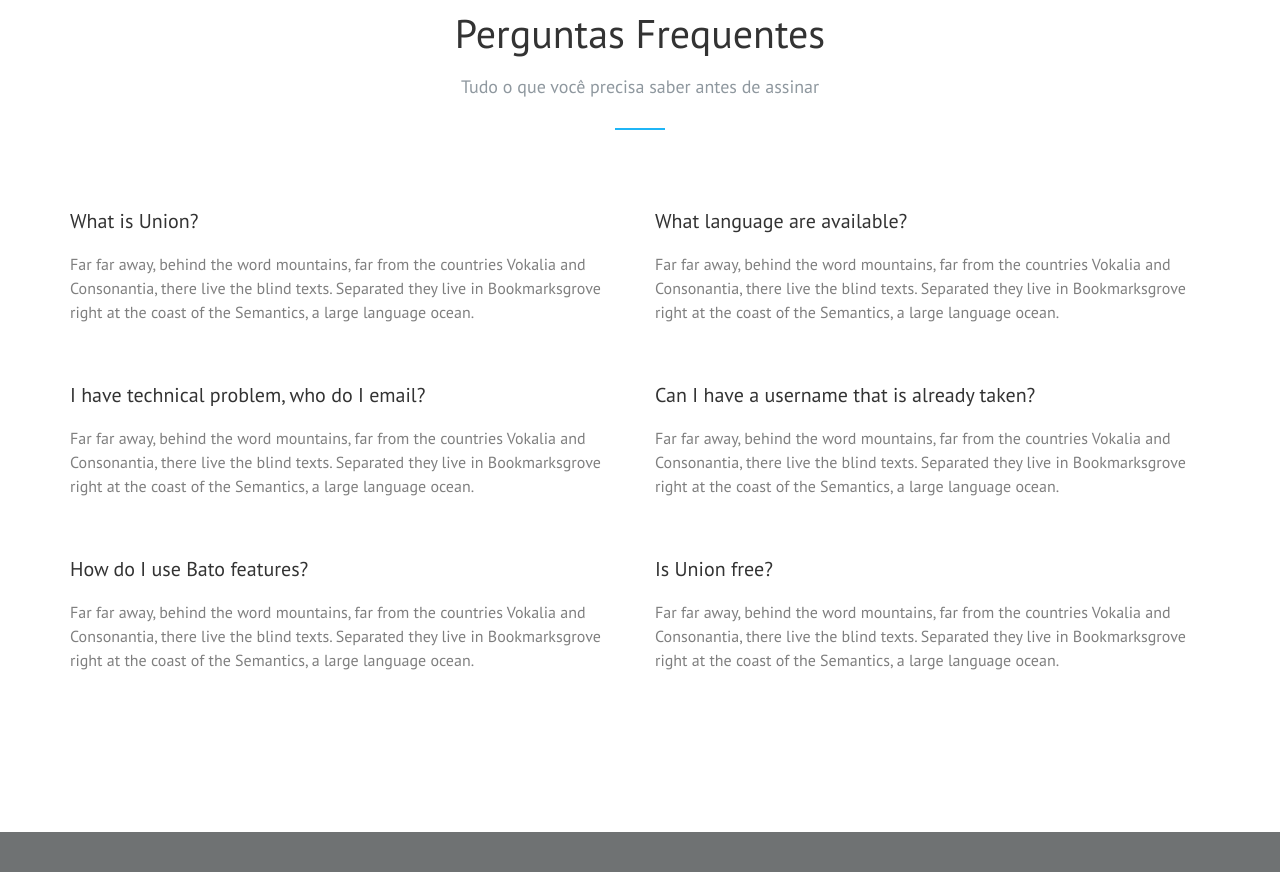
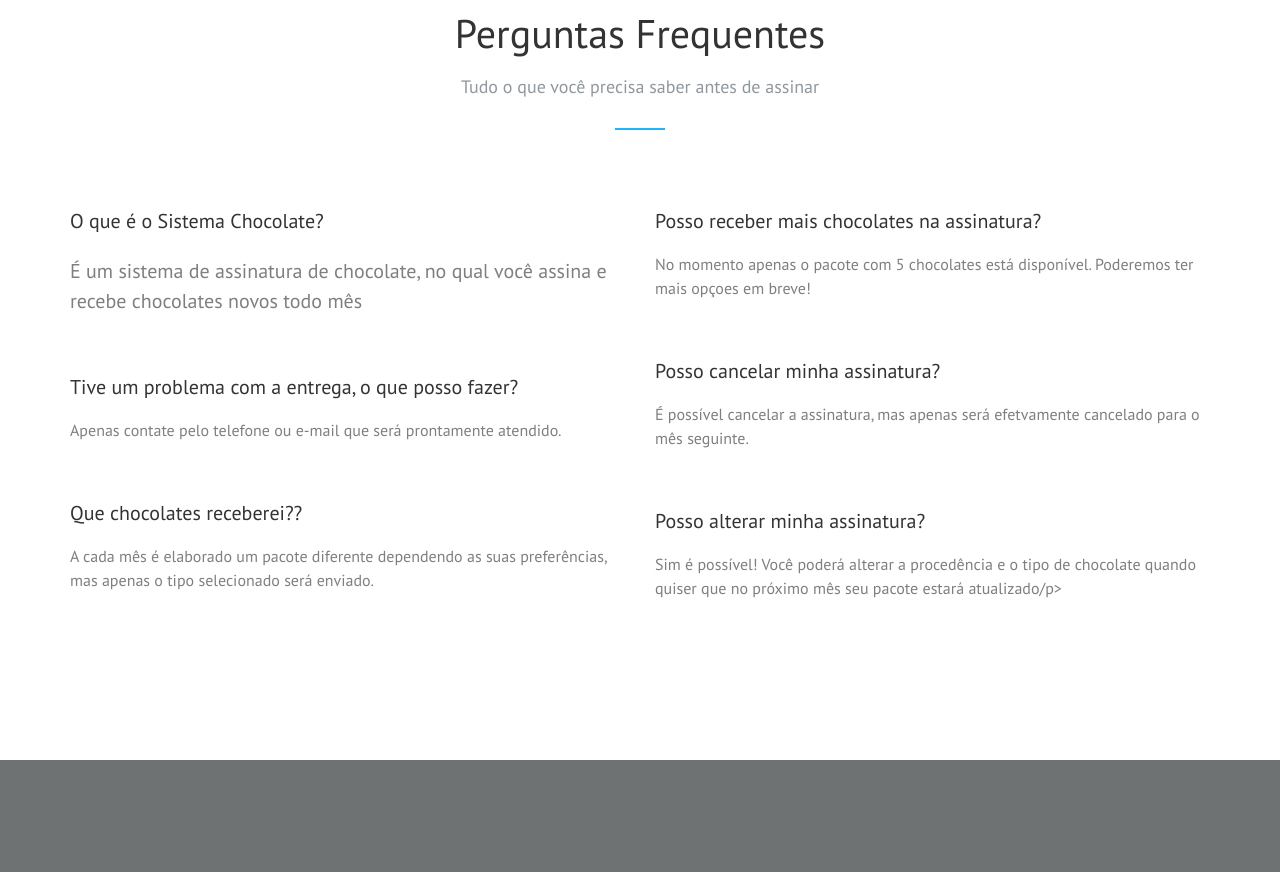
Before and after one commit to tiagoguy/chocolate, a plain HTML site: page chocolate/chocolate-tc-index/union4/index.html in a window 1280 px wide. Shown: the part 5708-6580 px from the top of the page. Drawn offline with Linux system fonts and the light colour scheme; files whose address does not match are found by name.

Commit message:
Update index.html

```diff
--- a/chocolate/chocolate-tc-index/union4/index.html
+++ b/chocolate/chocolate-tc-index/union4/index.html
@@ -387,31 +387,31 @@
 				<div class="row">
 					<div class="col-md-6">
 						<div class="box-faq to-animate-2">
-							<h3>What is Union?</h3>
-							<p>Far far away, behind the word mountains, far from the countries Vokalia and Consonantia, there live the blind texts. Separated they live in Bookmarksgrove right at the coast of the Semantics, a large language ocean.</p>
+							<h3>O que é o Sistema Chocolate?</h3>
+							<p></p>É um sistema de assinatura de chocolate, no qual você assina e recebe chocolates novos todo mês</p>
 						</div>
 						<div class="box-faq to-animate-2">
-							<h3>I have technical problem, who do I email? </h3>
-							<p>Far far away, behind the word mountains, far from the countries Vokalia and Consonantia, there live the blind texts. Separated they live in Bookmarksgrove right at the coast of the Semantics, a large language ocean.</p>
+							<h3>Tive um problema com a entrega, o que posso fazer?</h3>
+							<p>Apenas contate pelo telefone ou e-mail que será prontamente atendido.</p>
 						</div>
 						<div class="box-faq to-animate-2">
-							<h3>How do I use Bato features?</h3>
-							<p>Far far away, behind the word mountains, far from the countries Vokalia and Consonantia, there live the blind texts. Separated they live in Bookmarksgrove right at the coast of the Semantics, a large language ocean.</p>
+							<h3>Que chocolates receberei??</h3>
+							<p>A cada mês é elaborado um pacote diferente dependendo as suas preferências, mas apenas o tipo selecionado será enviado.</p>
 						</div>
 					</div>
 
 					<div class="col-md-6">
 						<div class="box-faq to-animate-2">
-							<h3>What language are available?</h3>
-							<p>Far far away, behind the word mountains, far from the countries Vokalia and Consonantia, there live the blind texts. Separated they live in Bookmarksgrove right at the coast of the Semantics, a large language ocean.</p>
+							<h3>Posso receber mais chocolates na assinatura?</h3>
+							<p>No momento apenas o pacote com 5 chocolates está disponível. Poderemos ter mais opçoes em breve!</p>
 						</div>
 						<div class="box-faq to-animate-2">
-							<h3>Can I have a username that is already taken?</h3>
-							<p>Far far away, behind the word mountains, far from the countries Vokalia and Consonantia, there live the blind texts. Separated they live in Bookmarksgrove right at the coast of the Semantics, a large language ocean.</p>
+							<h3>Posso cancelar minha assinatura?</h3>
+							<p>É possível cancelar a assinatura, mas apenas será efetvamente cancelado para o mês seguinte.</p>
 						</div>
 						<div class="box-faq to-animate-2">
-							<h3>Is Union free?</h3>
-							<p>Far far away, behind the word mountains, far from the countries Vokalia and Consonantia, there live the blind texts. Separated they live in Bookmarksgrove right at the coast of the Semantics, a large language ocean.</p>
+							<h3>Posso alterar minha assinatura?</h3>
+							<p>Sim é possível! Você poderá alterar a procedência e o tipo de chocolate quando quiser que no próximo mês seu pacote estará atualizado/p>
 						</div>
 					</div>
 				</div>
```
